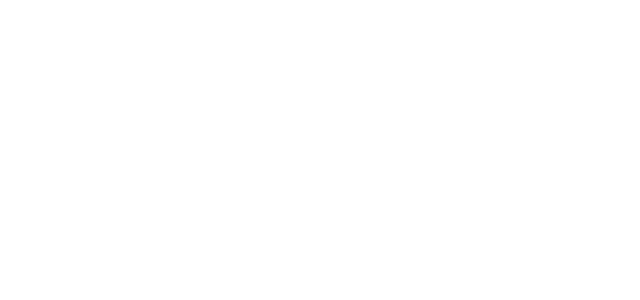
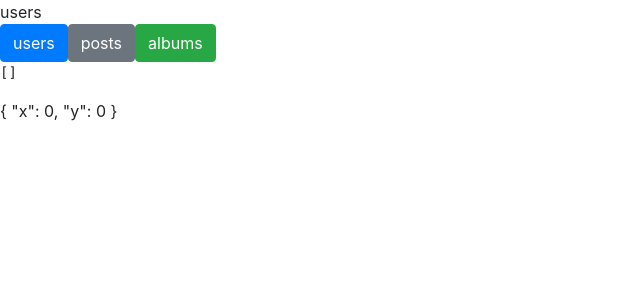
Before and after one commit to AlexandrChazov/react_hooks_examples, a React (Create React App) app: page / in a window 1280 px wide. Shown: the top 300 px of the page, without its empty margins (0-640 px from the left). Built offline with nearby package versions, Linux system fonts and the light colour scheme; no server answers.

Commit message:
feat: add useEffect example

```diff
--- /dev/null
+++ b/src/examples/useEffectExample.jsx
@@ -0,0 +1,47 @@
+import './App.css';
+import React, {useState, useEffect} from 'react';
+
+function App() {
+  const [page, setPage] = useState(`users`);
+  const [info, setInfo] = useState([]);
+  const [mousePosition, setMousePosition] = useState({
+    x: 0,
+    y:0
+  })
+  console.log("render App");
+
+  useEffect(() => {
+    console.log("render useEffect");
+    fetch(`https://jsonplaceholder.typicode.com/${page}/1`)
+        .then(response => response.json())
+        .then(json => setInfo(json))
+  },[page])
+
+  useEffect(() => {
+    console.log("ComponentDidMount");
+    window.addEventListener('mousemove', listenMouse);
+    return () => {                                                 // убираем EventListener
+      window.removeEventListener('mousemove', listenMouse);
+    }
+  },[])
+
+  function listenMouse(event) {
+    setMousePosition({
+      x: event.clientX,
+      y: event.clientY
+    })
+  }
+
+  return (
+      <div>
+        <div>{page}</div>
+        <button onClick={() => setPage("users")} type="button" className="btn btn-primary">users</button>
+        <button onClick={() => setPage("posts")} type="button" className="btn btn-secondary">posts</button>
+        <button onClick={() => setPage("albums")} type="button" className="btn btn-success">albums</button>
+        <pre>{JSON.stringify(info, null, 2)}</pre>
+        <div>{JSON.stringify(mousePosition, null, 2)}</div>
+      </div>
+  );
+}
+
+export default App;
--- a/src/examples/useStateExample.jsx
+++ b/src/examples/useStateExample.jsx
@@ -6,10 +6,11 @@
   const [counter, setCounter] = useState(0);
   const decrement = () => {
     setCounter(counter - 1)
+    setCounter(counter - 1)   // счётчик не уменьшится на 2, а только лишь на один
   }
   function increment() {
     setCounter((prev) => prev + 1 )
-    setCounter((prev) => prev + 1 )
+    setCounter((prev) => prev + 1 )   // счётчик увеличится на 2
   }
 
 
--- a/src/index.js
+++ b/src/index.js
@@ -1,7 +1,7 @@
 import React from 'react';
 import ReactDOM from 'react-dom';
 import './index.css';
-import App from './App';
+import App from './examples/useEffectExample';
 import reportWebVitals from './reportWebVitals';
 
 ReactDOM.render(
```
